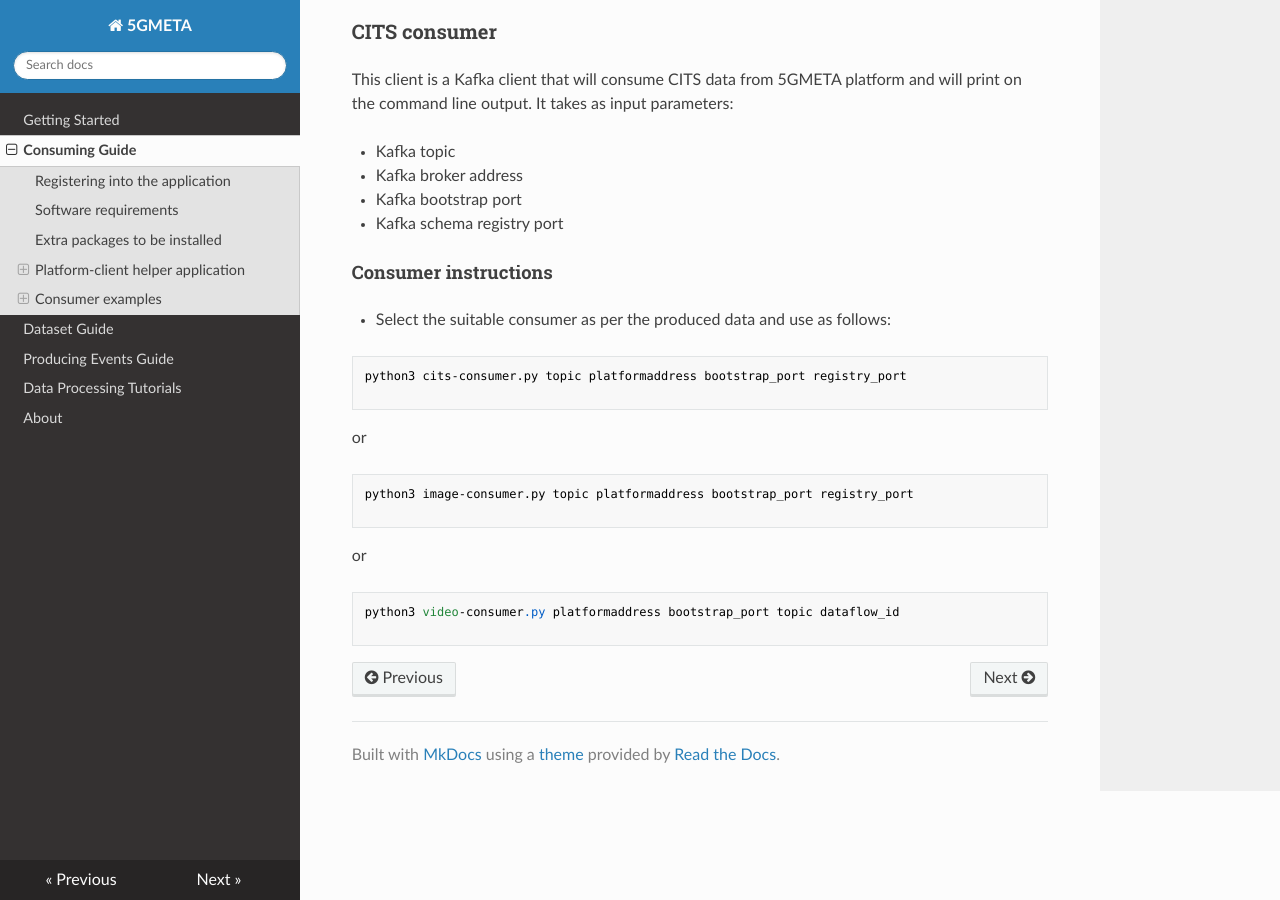
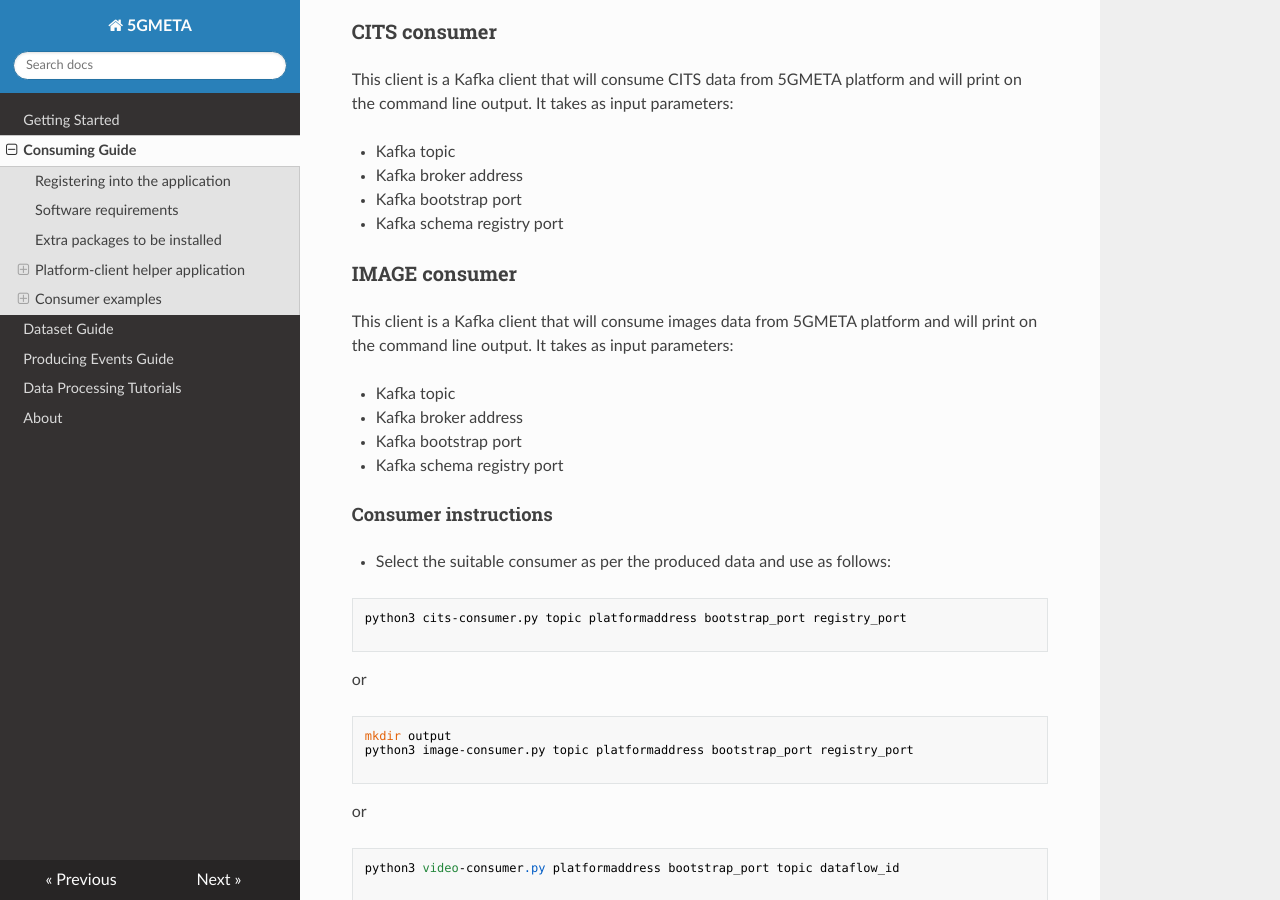
Before and after one commit to jperezcolmenar/5gmeta-dev, an MkDocs documentation site: the page built from docs/consuming-guide.md, in a window 1280 px wide and 900 px high, scrolled down 6493 px. Built offline with MkDocs 1.6.1, drawn with Linux system fonts in a browser that asks for light colours; nearby versions of some CDN libraries.

Commit message:
added image consumer section | creating output folder in image consumer

````diff
--- a/docs/consuming-guide.md
+++ b/docs/consuming-guide.md
@@ -161,6 +161,15 @@ This client is a Kafka client that will consume CITS data from 5GMETA platform a
 * Kafka bootstrap port
 * Kafka schema registry port
 
+### IMAGE consumer
+
+This client is a Kafka client that will consume images data from 5GMETA platform and will print on the command line output. It takes as input parameters:
+
+* Kafka topic
+* Kafka broker address
+* Kafka bootstrap port
+* Kafka schema registry port
+
 #### Consumer instructions
 
 - Select the suitable consumer as per the produced data and use as follows:
@@ -170,6 +179,7 @@ python3 cits-consumer.py topic platformaddress bootstrap_port registry_port
 ```
 or
 ```
+mkdir output
 python3 image-consumer.py topic platformaddress bootstrap_port registry_port
 
 ```
````
